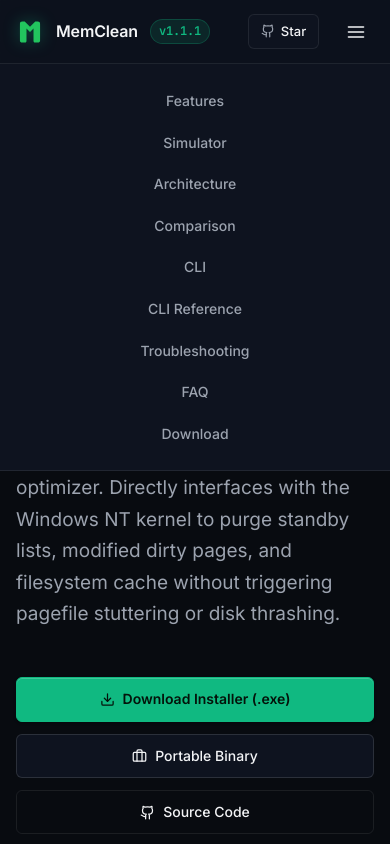
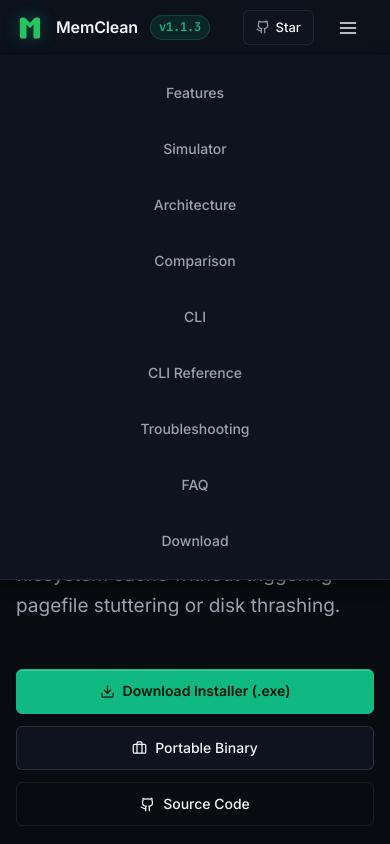
Before and after one commit to Xenonesis/memclean, a plain HTML site: page website/index.html in a window 390 px wide. Both pictures are taken after a click on the button 356 px from the left and 31 px from the top of the page. Shown: the top 844 px of the page. Drawn offline with Linux system fonts and the light colour scheme.

Commit message:
fix(website): slim header UX (Swiss minimal)
Slim site-header to 56px with subtle backdrop; add ≥44px touch targets and :focus-visible rings on nav links + toggle; move mobile menu to .nav-links.open CSS class (no inline styles); respect prefers-reduced-motion; fix stale v1.1.1 badge -> v1.1.3.

```diff
--- a/website/index.html
+++ b/website/index.html
@@ -43,7 +43,7 @@
           <path fill="#22C55E" d="M 36 52 C 36 40 44 32 56 32 L 80 32 L 128 80 L 176 32 L 200 32 C 212 32 220 40 220 52 L 220 208 C 220 218 212 224 200 224 L 172 224 C 164 224 160 218 160 210 L 160 96 L 128 128 L 96 96 L 96 210 C 96 218 92 224 84 224 L 56 224 C 44 224 36 218 36 208 Z" />
         </svg>
         <span>MemClean</span>
-        <span class="brand-badge">v1.1.1</span>
+        <span class="brand-badge">v1.1.3</span>
       </a>
 
       <nav aria-label="Primary Navigation">
--- a/website/js/modules/interactions.js
+++ b/website/js/modules/interactions.js
@@ -152,18 +152,7 @@ export function initMobileNav() {
   function toggleMenu(forceState = null) {
     const isExpanded = forceState !== null ? forceState : toggleBtn.getAttribute('aria-expanded') !== 'true';
     toggleBtn.setAttribute('aria-expanded', isExpanded);
-    navLinks.style.display = isExpanded ? 'flex' : '';
-    if (isExpanded) {
-      navLinks.style.flexDirection = 'column';
-      navLinks.style.position = 'absolute';
-      navLinks.style.top = '64px';
-      navLinks.style.left = '0';
-      navLinks.style.right = '0';
-      navLinks.style.backgroundColor = 'var(--bg-surface)';
-      navLinks.style.borderBottom = '1px solid var(--border-light)';
-      navLinks.style.padding = '24px';
-      navLinks.style.gap = '16px';
-    }
+    navLinks.classList.toggle('open', isExpanded);
   }
 
   toggleBtn.addEventListener('click', () => {
--- a/website/styles.css
+++ b/website/styles.css
@@ -251,11 +251,32 @@ kbd {
   top: 0;
   z-index: 100;
   background-color: var(--bg-acrylic);
-  backdrop-filter: blur(16px);
-  -webkit-backdrop-filter: blur(16px);
+  backdrop-filter: blur(10px);
+  -webkit-backdrop-filter: blur(10px);
   border-bottom: 1px solid var(--border-hairline);
-  height: 64px;
+  height: 56px;
   transition: border-color 200ms ease;
+}
+
+@media (prefers-reduced-motion: reduce) {
+  .site-header {
+    transition: none;
+  }
+}
+
+/* Mobile nav open state (toggled via JS class — no inline styles) */
+.nav-links.open {
+  display: flex;
+  flex-direction: column;
+  position: absolute;
+  top: 100%;
+  left: 0;
+  right: 0;
+  background-color: var(--bg-surface);
+  border-bottom: 1px solid var(--border-hairline);
+  padding: var(--space-md);
+  gap: var(--space-sm);
+  box-shadow: var(--shadow-card);
 }
 
 .nav-container {
@@ -263,6 +284,7 @@ kbd {
   display: flex;
   align-items: center;
   justify-content: space-between;
+  position: relative;
 }
 
 .brand-link {
@@ -306,11 +328,29 @@ kbd {
   color: var(--text-secondary);
   transition: color 150ms ease;
   position: relative;
-  padding: 4px 0;
+  padding: var(--space-xs) var(--space-sm);
+  min-height: 44px;
+  display: inline-flex;
+  align-items: center;
+  border-radius: var(--radius-sm);
 }
 
 .nav-link:hover {
   color: var(--text-primary);
+  background-color: var(--bg-surface-hover);
+}
+
+.nav-link:focus-visible {
+  color: var(--text-primary);
+  outline: 2px solid var(--border-focus);
+  outline-offset: 2px;
+  background-color: var(--bg-surface-elevated);
+}
+
+@media (prefers-reduced-motion: reduce) {
+  .nav-link {
+    transition: none;
+  }
 }
 
 .nav-actions {
@@ -347,7 +387,15 @@ kbd {
 .nav-toggle {
   display: none;
   padding: var(--space-xs);
-  color: var(--text-primary);
+  min-width: 44px;
+  min-height: 44px;
+  color: var(--text-primary);
+  border-radius: var(--radius-sm);
+}
+
+.nav-toggle:focus-visible {
+  outline: 2px solid var(--border-focus);
+  outline-offset: 2px;
 }
 
 /* ==========================================================================
```
